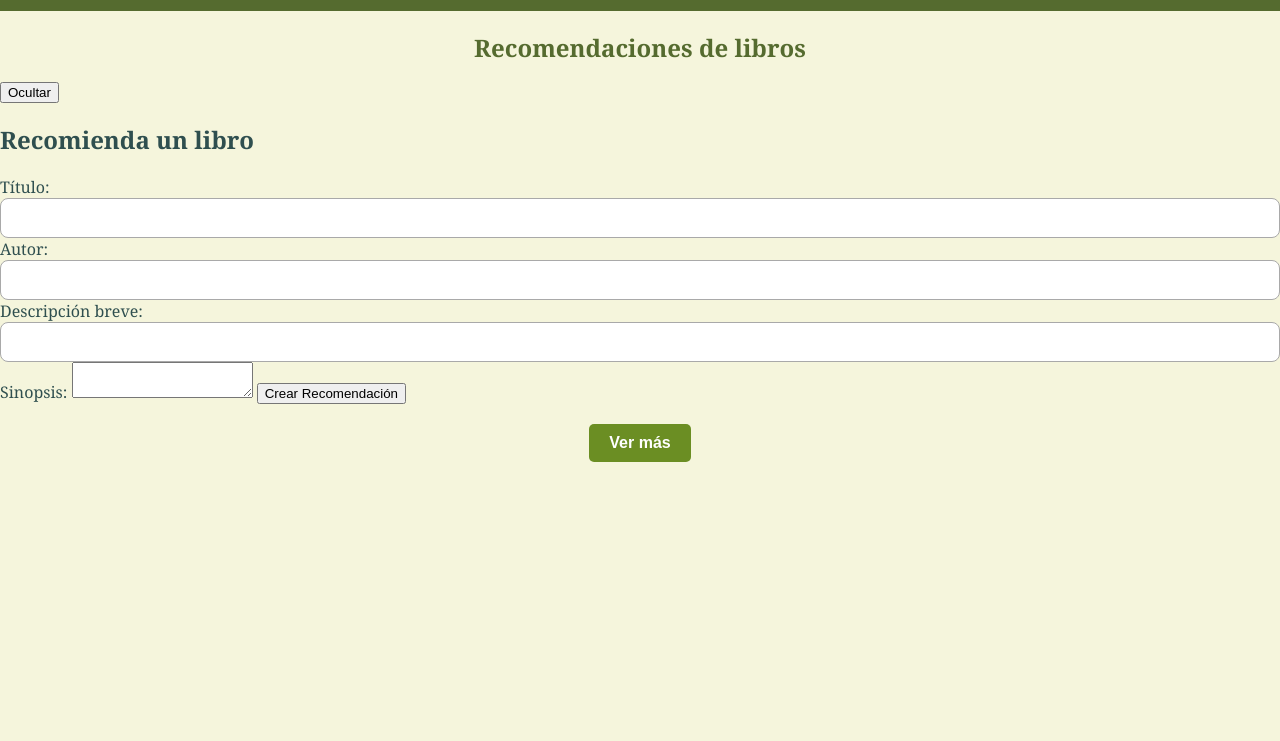
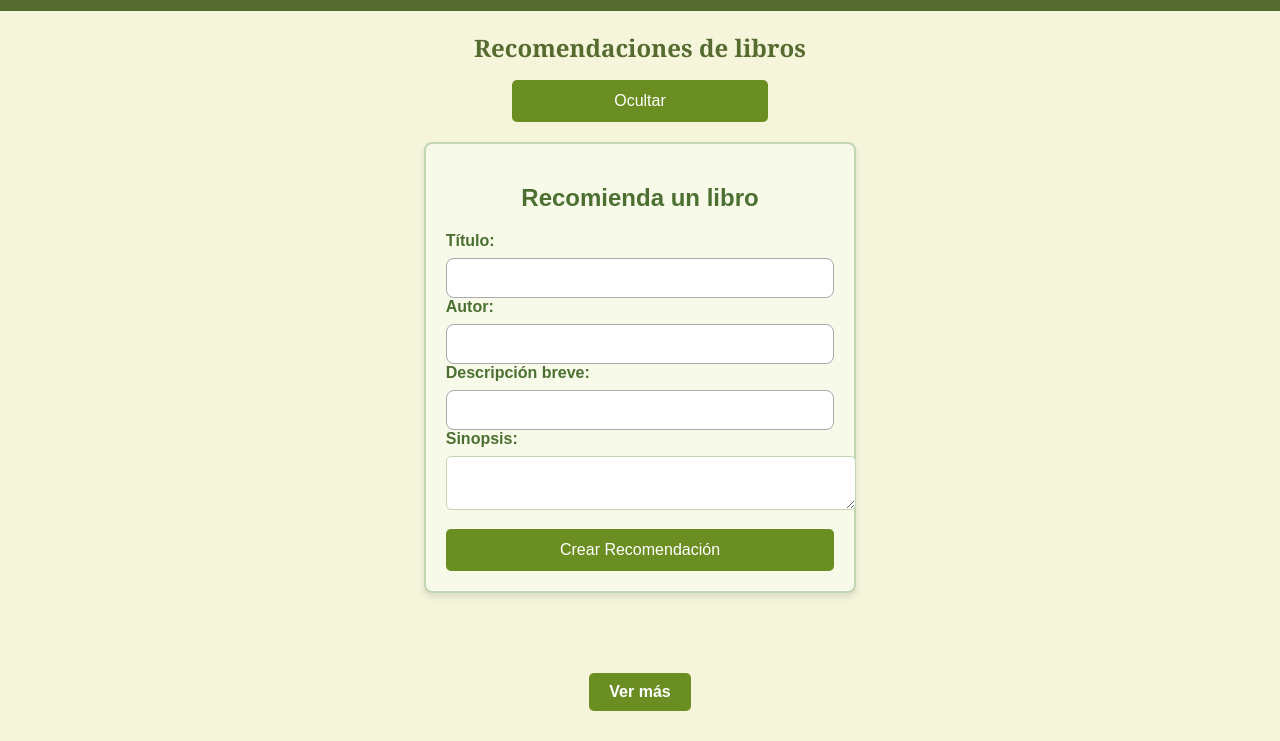
Before and after one commit to GodtoL/Bibliovotes-Front-js, a plain HTML site: page index.html in a window 1280 px wide. Both pictures are taken after a click on the button "Agregar recomendación". Shown: the part 59-800 px from the top of the page. Drawn offline with Linux system fonts and the light colour scheme; no server answers.

Commit message:
Se estiliza el formulario de creacion de recomendaciones

```diff
--- a/index.html
+++ b/index.html
@@ -22,20 +22,20 @@
         <li><a class="user-btn" href="index.html"> Registrarse </a></li>
     </div>
 </header>
+  <main>
     <h1>Recomendaciones de libros</h1>
 
-  <button id="toggle-form-btn"> Agregar recomendación</button>
-  <form id="book-create-form" style="display:none;">
+    <button id="toggle-form-btn" class="create-button"> Agregar recomendación</button>
+    <form id="book-create-form" class="book-create-form" style="display:none;">
       <h2>Recomienda un libro</h2>
       <label for="book-create-title"> Título: </label>
-    <input type="text" id="book-create-title" name="book-create-title" required>
-    <label for="book-create-content">Autor: </label>
-    <input type="text" id="author-create-title" name="author-create-title" required>
+      <input type="text" id="book-create-title" name="title" required>
+      <label for="book-create-author">Autor: </label>
+      <input type="text" id="author-create-title" name="author" required>
       <label for="book-create-content">Descripción breve: </label>
-    <input type="text" id="description-create-title" name="description-create-title" required>
+      <input type="text" id="description-create-title" name="shortDescription" required>
       <label for="synopsis-create-content">Sinopsis: </label>
-    <textarea id="synopsis-create-content" name="synopsis-create-content" required></textarea>
-    <input type="hidden" id="book-create-id" name="book-create-id">
+      <textarea id="synopsis-create-content" name="description" required></textarea>
       <button type="submit">Crear Recomendación</button>
     </form>
     <ul class="link-list" id="link-list">
@@ -44,5 +44,7 @@
     <button id="ver-mas">Ver más</button>
 
     <script src="script.js"></script>
+  </main>
+
 </body>
 </html>
--- a/script.js
+++ b/script.js
@@ -131,6 +131,27 @@ document.getElementById('toggle-form-btn').addEventListener('click', function ()
 document.getElementById("book-create-form").addEventListener("submit", handleCreateBook);
 async function handleCreateBook(event){
   event.preventDefault();
+
+  // Obtener los datoos del formulario
+  const formData = new FormData(event.target);
+
+  const data = Object.fromEntries(formData.entries());
+
+  try {
+    const response = await fetch(apiURL,
+      { method : 'POST',
+        headers: {
+          'Content-Type': 'application/json'
+        },
+        body : JSON.stringify(data)
+      })
+
+    if(!response.ok) throw new error("Error en el envio");
+    window.location.reload();
+
+  } catch (error) {
+    console.log("Error al crear la recomendación");
+  }
 }
 // Cargar los libros inicialmente
 loadBooks();
--- a/static/css/styles.css
+++ b/static/css/styles.css
@@ -132,6 +132,76 @@ background-color: #556B2F; /* Verde musgo */
   display: flex;
   gap: 0.5rem;
 }
+main{
+  display: flex;
+  flex-direction: column;
+  justify-content: center;
+  align-items: center;
+}
+.book-create-form {
+  background-color: #f7f9e9; /* Fondo claro y agradable */
+  border: 2px solid #c2d6b3; /* Borde suave */
+  border-radius: 8px; /* Esquinas redondeadas */
+  padding: 20px;
+  max-width: 400px; /* Ancho máximo para centrar el contenido */
+  margin: 20px auto; /* Centrar el formulario */
+  box-shadow: 0 4px 6px rgba(0, 0, 0, 0.1); /* Sombra para dar profundidad */
+  font-family: Arial, sans-serif;
+}
+
+.book-create-form h2 {
+  text-align: center;
+  color: #4c7031; /* Color relacionado con el esquema general */
+  margin-bottom: 20px;
+}
+
+.book-create-form label {
+  display: block;
+  font-weight: bold;
+  margin-bottom: 8px;
+  color: #4c7031;
+}
+
+.book-create-form textarea {
+  width: 100%;
+  padding: 10px;
+  margin-bottom: 15px;
+  border: 1px solid #c2d6b3;
+  border-radius: 5px;
+  font-size: 14px;
+  font-family: Arial, sans-serif;
+}
+.create-button{
+  width: 20%;
+  background-color: #6B8E23; /* Botón con un color verde agradable */
+  color: #fff; /* Texto blanco */
+  padding: 12px;
+  border: none;
+  border-radius: 5px;
+  font-size: 16px;
+  cursor: pointer;
+  transition: background-color 0.3s;
+}
+
+.create-button:hover {
+  background-color: #3a5725; /* Color más oscuro al pasar el mouse */
+}
+.book-create-form button {
+  width: 100%;
+  background-color: #6B8E23; /* Botón con un color verde agradable */
+  color: #fff; /* Texto blanco */
+  padding: 12px;
+  border: none;
+  border-radius: 5px;
+  font-size: 16px;
+  cursor: pointer;
+  transition: background-color 0.3s;
+}
+
+.book-create-form button:hover {
+  background-color: #3a5725; /* Color más oscuro al pasar el mouse */
+}
+
 @media (max-width: 768px) {
   main {
       width: 90%;
```
Lines whose indentation alone changed are shown as unchanged.
